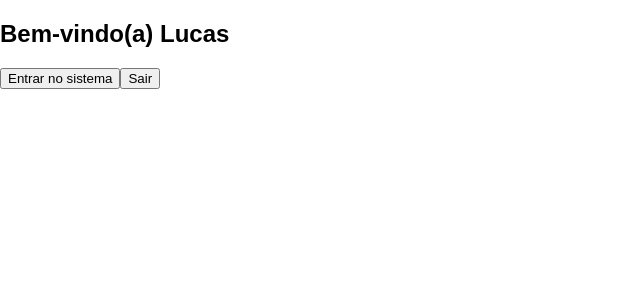
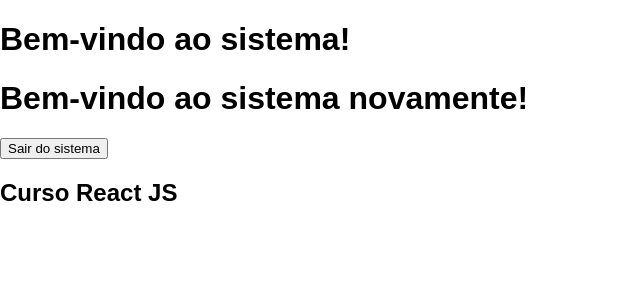
Before and after one commit to ruanlas-learning/primeirositereact, a React (Create React App) app: page / in a window 1280 px wide. Both pictures are taken after a click on the button "Entrar no sistema". Shown: the top 300 px of the page, without its empty margins (0-640 px from the left). Built offline with nearby package versions, Linux system fonts and the light colour scheme.

Commit message:
Renderizaçao condicional

```diff
--- a/src/App.js
+++ b/src/App.js
@@ -1,12 +1,43 @@
 import React, {Component} from 'react';
-import Membro from './componentes/Membro';
 
 class App extends Component{
+
+    constructor(props){
+        super(props);
+        this.state = {
+            status: false
+        };
+        this.entrar = this.entrar.bind(this);
+        this.sair = this.sair.bind(this);
+    }
+
+    entrar(){
+        this.setState({ status: true });
+    }
+
+    sair(){
+        this.setState({ status: false });
+    }
 
     render(){
         return(
             <div>
-                <Membro nome="Visitante"/>
+                {this.state.status === true &&
+                    <h1>Bem-vindo ao sistema!</h1>
+                }
+                {this.state.status ?
+                    <div>
+                        <h1>Bem-vindo ao sistema novamente!</h1>
+                        <button onClick={this.sair} >Sair do sistema</button>
+                    </div> :
+                    <div>
+                        <h1>Olá visitante, faça o login!</h1>
+                        <button onClick={this.entrar} >Entrar no sistema</button>
+                    </div>
+                }
+                <div>
+                    <h2>Curso React JS</h2>
+                </div>
             </div>
         );
     }
--- a/src/componentes/Membro/index.js
+++ /dev/null
@@ -1,34 +0,0 @@
-import React, {Component} from 'react';
-
-class Membro extends Component {
-
-    constructor(props){
-        super(props);
-        this.state = {
-            nome: props.nome
-        };
-
-        this.entrar = this.entrar.bind(this);
-    }
-
-    entrar(nome){
-        // this.setState({ nome: 'Matheus' });
-        this.setState({ nome: nome });
-    }
-
-    render(){
-        return(
-            <div>
-                <h2>Bem-vindo(a) {this.state.nome}</h2>
-                <button onClick={ () => this.entrar('Lucas') }>
-                    Entrar no sistema
-                </button>
-                <button onClick={ () => this.setState({ nome: '' }) }>
-                    Sair
-                </button>
-            </div>
-        );
-    }
-}
-
-export default Membro;
```
